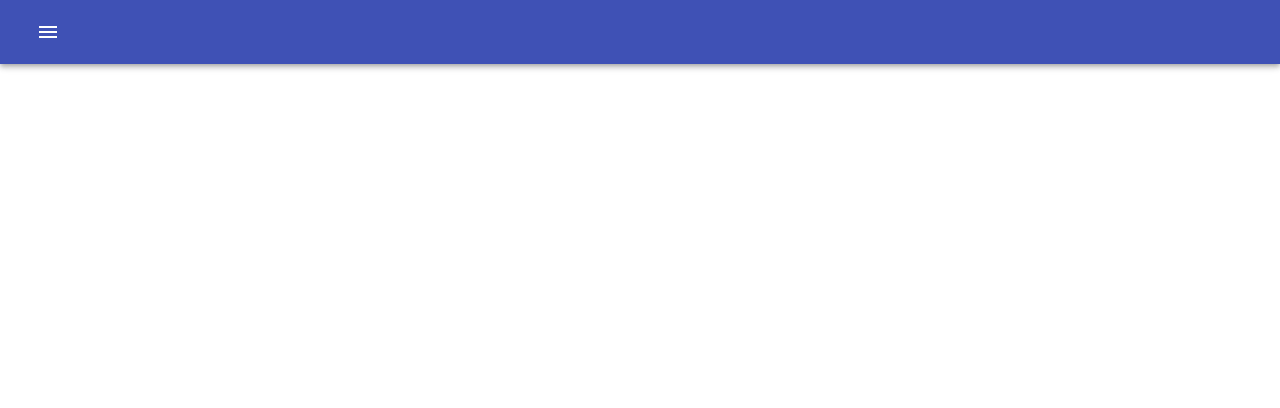
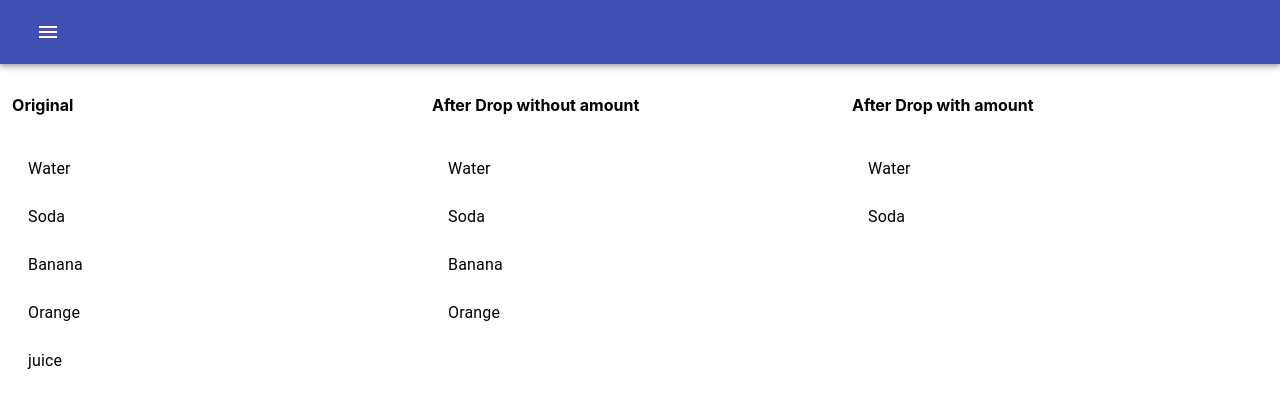
Before and after one commit to KanRMUTL/lean-lodash, a React (Create React App) app: page /drop-right in a window 1280 px wide. Shown: the top 408 px of the page. Built offline with nearby package versions, Linux system fonts and the light colour scheme.

Commit message:
call dropRight

```diff
--- /dev/null
+++ b/src/components/pages/DropRight/index.tsx
@@ -0,0 +1,30 @@
+import React, { useState } from "react";
+import NormalList from "../../List/NormalList";
+import _ from "lodash";
+
+const Drop = () => {
+  const original = ["Water", "Soda", "Banana", "Orange", "juice"];
+  const [result1] = useState(_.dropRight(original));
+  const [result2] = useState(_.dropRight(original, 3));
+
+  return (
+    <div
+      style={{ display: "flex", justifyContent: "space-around", width: "100%" }}
+    >
+      <div style={{ width: "33%" }}>
+        <h4>Original</h4>
+        <NormalList lists={original} />
+      </div>
+      <div style={{ width: "33%" }}>
+        <h4>After Drop without amount</h4>
+        <NormalList lists={result1} />
+      </div>
+      <div style={{ width: "33%" }}>
+        <h4>After Drop with amount</h4>
+        <NormalList lists={result2} />
+      </div>
+    </div>
+  );
+};
+
+export default Drop;
--- a/src/route/paths.tsx
+++ b/src/route/paths.tsx
@@ -5,6 +5,7 @@ import Concat from "../components/pages/Concat";
 import Difference from "../components/pages/Difference";
 import Compact from "../components/pages/Compact";
 import Drop from "../components/pages/Drop";
+import DropRight from "../components/pages/DropRight";
 
 const paths: Route[] = [
   {
@@ -37,6 +38,11 @@ const paths: Route[] = [
     path: "/drop",
     component: Drop,
   },
+  {
+    label: "Drop Right",
+    path: "/drop-right",
+    component: DropRight,
+  },
 ];
 
 export default paths;
```
